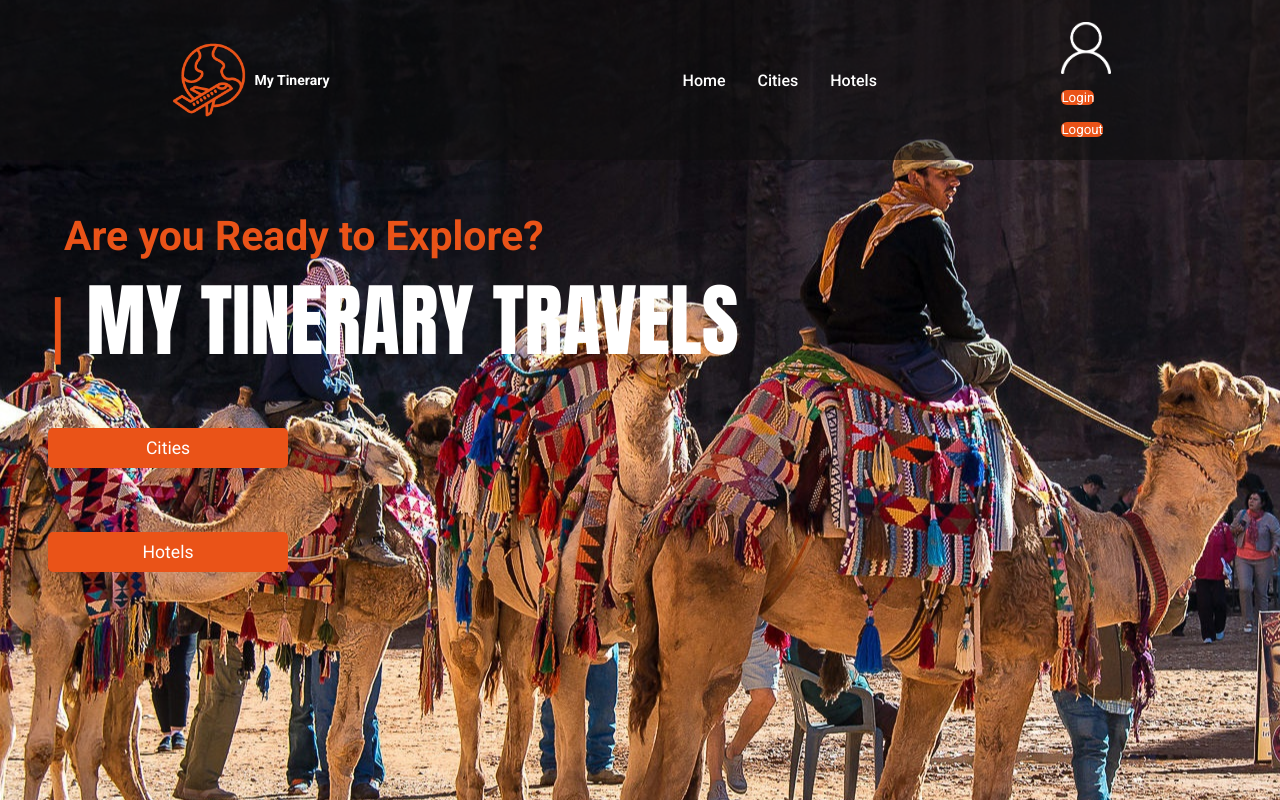
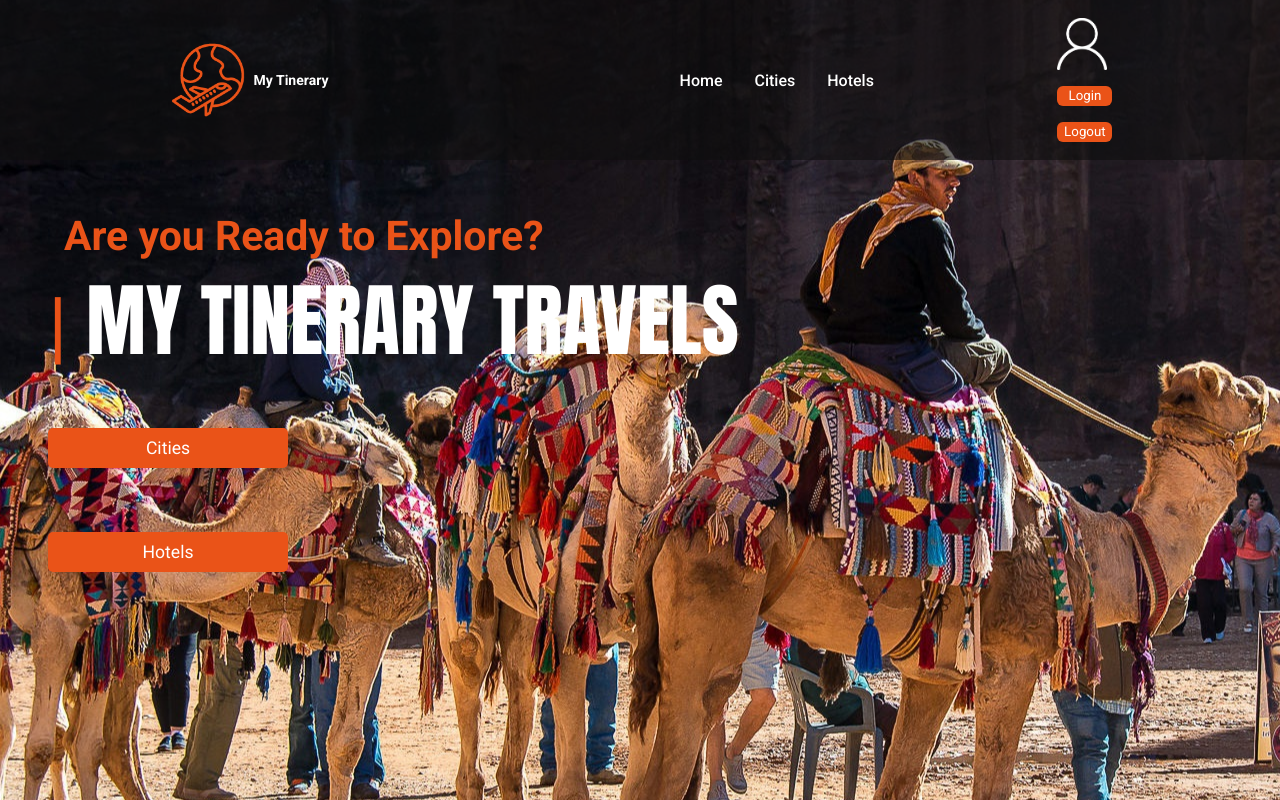
Before and after one commit to SantiagoDelgadoo/my-tinerary-team-kingca-one, a React (Create React App) app: page /home in a window 1280 px wide. Both pictures are taken after a click on the picture 1086 px from the left and 79 px from the top of the page. Shown: the top 800 px of the page. Built offline with nearby package versions, Linux system fonts and the light colour scheme.

Commit message:
Algunos retoques de css y pagina 100% funcional

```diff
--- a/src/App.css
+++ b/src/App.css
@@ -39,6 +39,16 @@ nav {
   display: flex;
   font-weight: 300;
   z-index: 20;
+}
+
+.buttonHeader {
+  cursor: pointer;
+  width: 55px;
+  height: 20px;
+}
+
+.buttonHeader:hover {
+  background-color: #467BE7;
 }
 
 ul {
--- a/src/components/Carousel.jsx
+++ b/src/components/Carousel.jsx
@@ -45,7 +45,7 @@ export default function Carousel(props) {
   return (
 <>
 <div className='flex-column'>
-<h2><span className="colorNaranjaDeLinea">|</span>CITIES</h2>
+<h2><span className="colorNaranjaDeLinea">| </span>CITIES</h2>
 <div className='conteinerCarousel'>
 <Arrow icon={"<"} onClick={prev}/>
 <div className='carousel'>
@@ -57,7 +57,7 @@ export default function Carousel(props) {
 </div>
 
 
-<h2><span className="colorNaranjaDeLinea">|</span>PLACES</h2>
+<h2><span className="colorNaranjaDeLinea">| </span>PLACES</h2>
 <div className='conteinerCarousel'>
 <Arrow icon={"<"} onClick={prev}/>
 <div className='carousel'>
--- a/src/components/NavBar.jsx
+++ b/src/components/NavBar.jsx
@@ -52,10 +52,10 @@ export default function NavBar() {
           <div className="usuario">
             <img src="./img/usuario.png" onClick={change} alt="Usuario" />
             <NavLink style={{textDecoration: 'none'}}to="/signup">
-            <button>Login</button>
+            <button className="buttonHeader">Login</button>
             </NavLink>
             <NavLink style={{textDecoration: 'none'}}to="/logout">
-            <button>Logout</button>
+            <button className="buttonHeader">Logout</button>
             </NavLink>
           </div>
         ) : (
```
